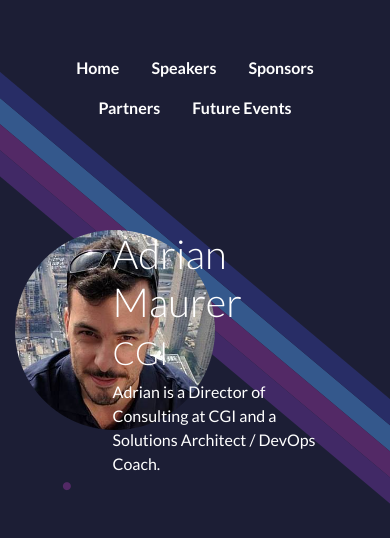
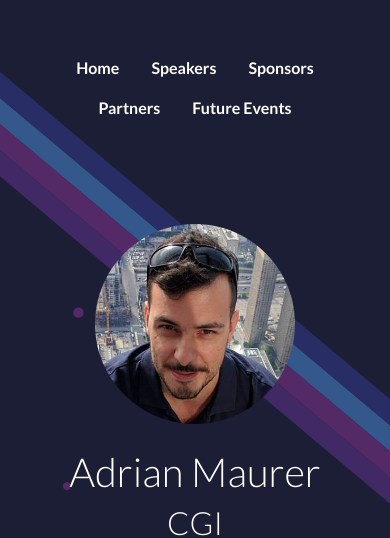
Before and after one commit to TechnologyMasters/functions.events, a Jekyll site: the page built from _collections/_speakers/2017/toronto/adrian-maurer.md, in a window 390 px wide. Shown: the top 538 px of the page. Built offline with Jekyll 4.4.1, drawn with Linux system fonts in a browser that asks for light colours; grey boxes are pictures that could not be loaded.

Commit message:
fix(mobile): speaker layout

```diff
--- a/_layouts/default.html
+++ b/_layouts/default.html
@@ -2,10 +2,10 @@
 layout: blank
 ---
 
-<div class="container d-flex w-100 h-100 pt-5 mx-auto flex-column">
+<div class="container d-flex flex-column w-100 h-100 pt-5 mx-auto">
   {% include header.html %}
 
-  <main id="{{ page.url | slugify }}" class="my-auto">
+  <main id="{{ page.url | slugify }}">
     {{ content }}
   </main>
 
--- a/_layouts/home.html
+++ b/_layouts/home.html
@@ -26,7 +26,7 @@ layout: blank
       {% if page.date >= date %}
         <div class="row my-5">
           <div class="col-12 col-sm-6 mb-3">
-            <a href="#tickets" class="btn btn-lg btn-primary btn-block" id="body-ticket">Reserve Your Spot</a>
+            <a href="#tickets" class="btn btn-lg btn-primary btn-block">Reserve Your Spot</a>
           </div>
           <div class="col-12 col-sm-6 mb-3">
             <a target="_blank" href="{{ page.cfp }}" class="btn btn-lg btn-secondary btn-block">Call for Papers</a>
--- a/_layouts/speaker.html
+++ b/_layouts/speaker.html
@@ -2,13 +2,14 @@
 layout: default
 ---
 
-<div class="row mb-5">
-  <div class="col-3">
+<div class="row my-5">
+  <div class="photo col-sm-3 mb-4">
     <img src="/images/{{ page.year }}/{{ page.city | downcase }}/speakers/{{ page.slug }}.png"/>
   </div>
-  <div class="col-8">
+
+  <div class="col-sm-8">
     <h1>{{ page.name }}</h1>
-    <h2>{{ page.company }}</h2>
+    <h2 class="mb-4">{{ page.company }}</h2>
     <p>{{ page.bio }}</p>
   </div>
 </div>
--- a/css/base.scss
+++ b/css/base.scss
@@ -27,6 +27,10 @@ body {
   background-size: initial;
   background-position: calc(100% + 90px) calc(100% + 50px);
   scroll-behavior: smooth;
+}
+
+main {
+  flex-grow: 1;
 }
 
 body {
--- a/css/speaker.css
+++ b/css/speaker.css
@@ -1,5 +1,16 @@
 @import "/css/base.css";
+
+.photo {
+  text-align: center;
+}
 
 h1, h2 {
   font-weight: 300;
+  text-align: center;
 }
+
+@media (min-width: 576px) {
+  h1, h2 {
+    text-align: left;
+  }
+}
```
